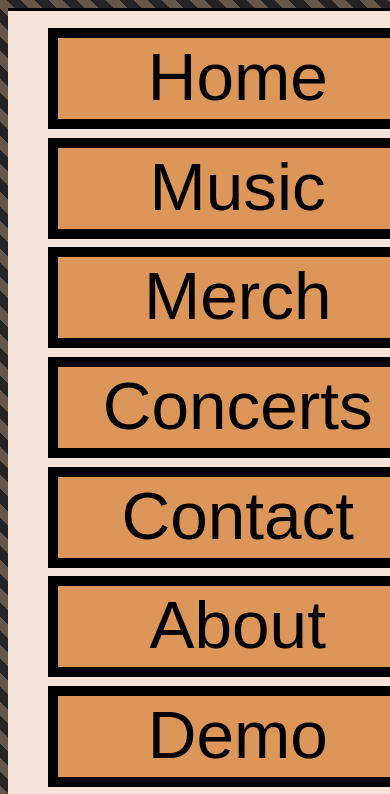
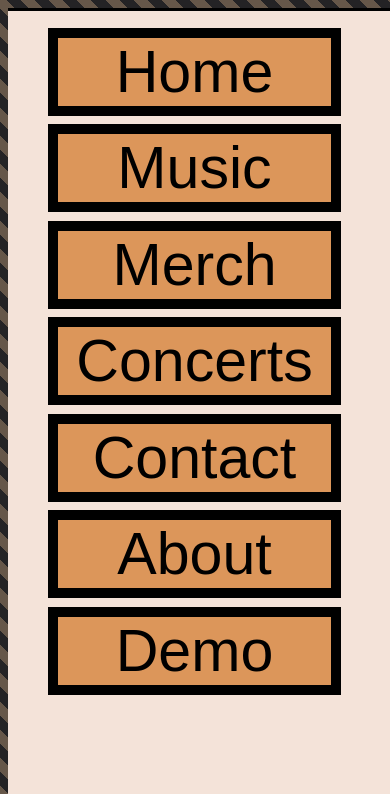
Before and after one commit to Squiddy1999/CMP1130M-Assessment, a plain HTML site: page index.html in a window 390 px wide. Both pictures are taken after a click on the picture 365 px from the left and 41 px from the top of the page. Shown: the top 794 px of the page. Drawn offline with nearby package versions, Linux system fonts and the light colour scheme.

Commit message:
Update styles.css

```diff
--- a/CSS/styles.css
+++ b/CSS/styles.css
@@ -460,7 +460,7 @@ input[type=submit] {
     }
 
     #mobile_nav {
-        font: 8vh CubanoRegular, Arial, Helvetica, Sans-Serif;
+        font: 7vh CubanoRegular, Arial, Helvetica, Sans-Serif;
         position: absolute;
         display: none;
         z-index: 10;
@@ -470,12 +470,12 @@ input[type=submit] {
     }
 
     #mobile_nav li {
-        padding: 0.5vh;
+        padding: 0vh;
         padding-top :0px;
         margin-bottom: 1vh;
         border: solid 10px;
         background-color: #DC965A;
-        width: 90vw;
+        width: 70vw;
         text-align: center;
         list-style: none;
     }
```
